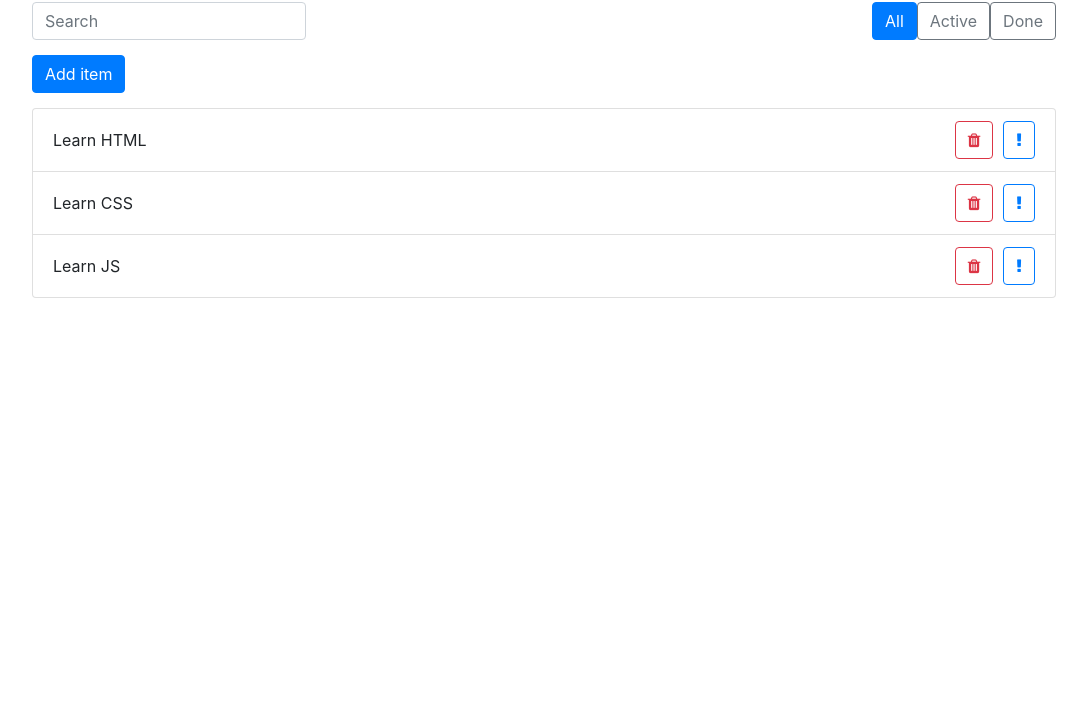
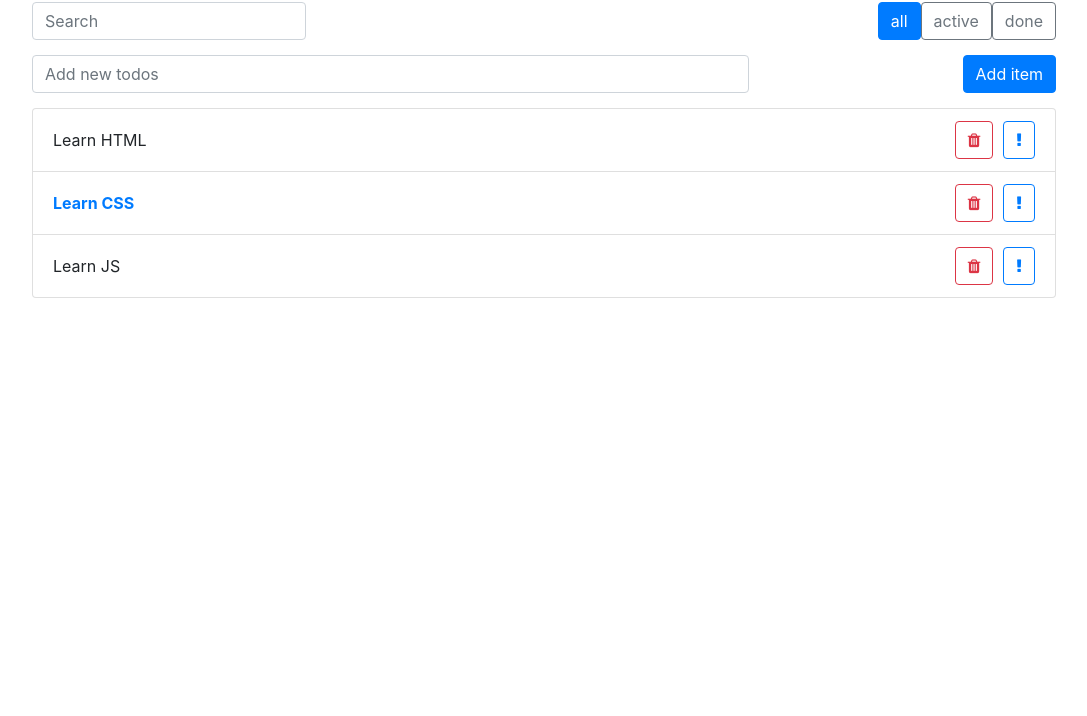
Before and after one commit to HolyPygovka/fe29todonew, a React app: page / in a window 1280 px wide. Shown: the part 84-800 px from the top of the page, without its empty margins (96-1183 px from the left). Built offline with nearby package versions, Linux system fonts and the light colour scheme.

Commit message:
upgrade filter, upgrade addItem

```diff
--- a/src/components/App/App.js
+++ b/src/components/App/App.js
@@ -17,6 +17,20 @@ export default class App extends React.Component {
       {text: 'Learn CSS', important: true, done: false, id:2},
       {text: 'Learn JS', important: false, done: false, id:3}
     ],
+    filter: 'all' // all || active || done
+  }
+
+  filter = (arr, filter) => {
+    switch(filter) {
+      case 'all':
+        return arr;
+      case 'active':
+        return arr.filter(el => !el.done);
+      case 'done':
+        return arr.filter(el => el.done);
+      default:
+        return arr;
+    }
   }
 
   onDelete = (id) => {
@@ -51,14 +65,12 @@ export default class App extends React.Component {
 
   }
 
-  onToggleDone = (id) => {
-    console.log(id);
-    this.setState((prevState) => {
+  getNewArrAccordingProp = (prop, prevState, id) => {
     const index = prevState.todoData.findIndex((el) => el.id === id);
 
     const newObj = {
       ...prevState.todoData[index],
-        done: !prevState.todoData[index].done
+      [prop]: !prevState.todoData[index][prop]
     };
 
     const newArr = [
@@ -67,25 +79,51 @@ export default class App extends React.Component {
       ...prevState.todoData.slice(index + 1)
     ];
 
+    return newArr;
+  }
+
+  onToggleDone = (id) => {
+    this.setState((prevState) => {
       return {
-        todoData: newArr
+        todoData: this.getNewArrAccordingProp('done', prevState, id)
       }
     })
   }
 
+  onToggleImportant = (id) => {
+    this.setState((prevState) =>{
+      return {
+        todoData: this.getNewArrAccordingProp('important', prevState, id)
+      }
+    });
+  }
+
+  onFilterChange = (filter) => {
+    this.setState({
+      filter: filter
+    });
+  }
+
   render() {
+    const { todoData, filter } = this.state;
+
+    const doneSize = this.state.todoData.filter(el => el.done).length;
+    const todoSize = this.state.todoData.length - doneSize;
+    const visibleTodos = this.filter(todoData, filter);
+
     return (
       <div className="App">
-        <Header done={2} todo={1}/>
+        <Header done={doneSize} todo={todoSize}/>
         <div className="line">
           <SearchBlock />
-          <Filter/>
+          <Filter onFilterChange={this.onFilterChange} filter={filter} />
         </div>
         <ItemAddForm onAdd={this.onAdd}/>
         <TodoList
-          todos={this.state.todoData}
+          todos={visibleTodos}
           onDelete={this.onDelete}
           onToggleDone={this.onToggleDone}
+          onToggleImportant={this.onToggleImportant}
         />
       </div>
     );
--- a/src/components/Filter/Filter.js
+++ b/src/components/Filter/Filter.js
@@ -4,15 +4,34 @@ import './Filter.css'
 
 
 
-const Filter = () =>{
-    return (
-    <div className="Filter">
-        <button className="btn btn-primary">All</button>
-        <button className="btn btn-outline-secondary">Active</button>
-        <button className="btn btn-outline-secondary">Done</button>
-    </div>)
+export default class Filter extends React.Component {
+
+    buttonsArr = [
+        {name: 'all'},
+        {name: 'active'},
+        {name: 'done'},
+    ];
+
+    render() {
+        const { filter, onFilterChange } = this.props;
+
+        const buttons = this.buttonsArr.map(el => {
+            const isActive = filter === el.name;
+            const classNames = isActive ? 'btn btn-primary' : 'btn btn-outline-secondary';
+
+            return (
+                <button
+                    className={classNames}
+                    key={el.name}
+                    onClick={() => onFilterChange(el.name)}
+                >{el.name}</button>
+            );
+        });
+
+        return (
+            <div className="Filter">
+                {buttons}
+            </div>
+        )
+    }
 }
-
-
-
-export default Filter;
--- a/src/components/Header/Header.css
+++ b/src/components/Header/Header.css
@@ -7,3 +7,6 @@
 p {
     margin-bottom: 0;
 }
+p span:first-child {
+    margin-right: 10px;
+}
--- a/src/components/ItemAddForm/ItemAddForm.css
+++ b/src/components/ItemAddForm/ItemAddForm.css
@@ -1,3 +1,13 @@
 .ItemAddForm {
     margin-bottom: 15px;
 }
+
+form {
+    display: flex;
+    align-items: center;
+    justify-content: space-between;
+}
+
+.ItemAddForm form input {
+    width: 70%;
+}
--- a/src/components/ItemAddForm/ItemAddForm.js
+++ b/src/components/ItemAddForm/ItemAddForm.js
@@ -2,16 +2,44 @@ import React from 'react';
 
 import './ItemAddForm.css';
 
-const ItemAddForm = (props) => {
-    const { onAdd } = props;
+export default class ItemAddForm extends React.Component {
+
+    state = {
+        inputText: ''
+    }
+
+    onTextChange = (event) => {
+        this.setState({
+            inputText: event.target.value
+        })
+    }
+
+    onSubmit = (event) => {
+        event.preventDefault();
+        this.props.onAdd(this.state.inputText);
+        this.setState({
+            inputText: ''
+        });
+    }
+
+    render() {
+        const { inputText } = this.state;
+
+
         return(
             <div className="ItemAddForm">
+                <form onSubmit={this.onSubmit}>
+                    <input
+                        className="form-control"
+                        placeholder="Add new todos"
+                        onChange={this.onTextChange}
+                        value={inputText}
+                    />
                     <button
                         className="btn btn-primary"
-                onClick={() => onAdd('Learn React')}
                     >Add item</button>
+                </form>
             </div>
         );
     }
-
-export default ItemAddForm;
+}
--- a/src/components/TodoList/TodoList.js
+++ b/src/components/TodoList/TodoList.js
@@ -4,7 +4,7 @@ import TodoListItem from '../TodoListItem'
 import './TodoList.css'
 
 const TodoList = (props) => {
-  const { todos, onDelete, onToggleDone } = props;
+  const { todos, onDelete, onToggleDone, onToggleImportant } = props;
 
   const elements = todos.map((item)=>{
 
@@ -16,6 +16,7 @@ const TodoList = (props) => {
             {...otherPros}
             onDelete={() => onDelete(id)}
             onToggleDone={() => onToggleDone(id)}
+            onToggleImportant={() => onToggleImportant(id)}
           />
         </li>
     );
--- a/src/components/TodoListItem/TodoListItem.js
+++ b/src/components/TodoListItem/TodoListItem.js
@@ -2,24 +2,9 @@ import React from 'react';
 
 import './TodoListItem.css'
 
-export default class TodoListItem extends React.Component {
+const TodoListItem = (props) => {
 
-    state = {
-        important:false,
-    };
-
-    onExclamationClick = () => {
-        this.setState((prevState) => {
-            return {
-                important: !prevState.important,
-            }
-        });
-    }
-
-    render(){
-
-        const{ important } = this.state;
-        const{ text, onDelete, done, onToggleDone } = this.props;
+    const { text, onDelete, done, important, onToggleDone, onToggleImportant } = props;
 
     let classNames = `TodoListItem`;
 
@@ -45,12 +30,14 @@ export default class TodoListItem extends React.Component {
                     </button>
                     <button
                         className="btn btn-outline-primary"
-                        onClick={this.onExclamationClick}
+                        onClick={onToggleImportant}
                     >
                         <i className="fa fa-exclamation"></i>
                     </button>
                 </div>
             </div>
         );
+
 }
-}
+
+export default TodoListItem;
```
Lines whose indentation alone changed are shown as unchanged.
